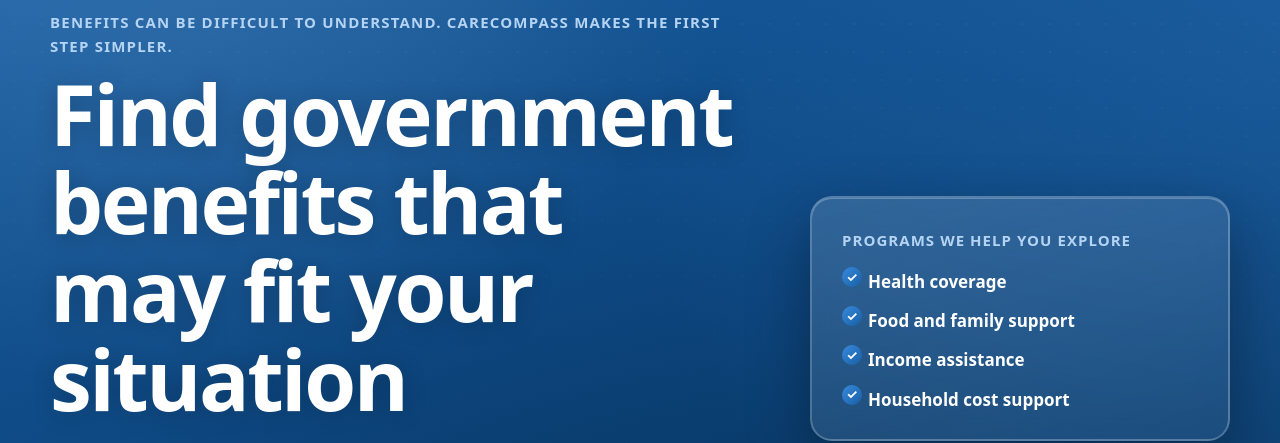
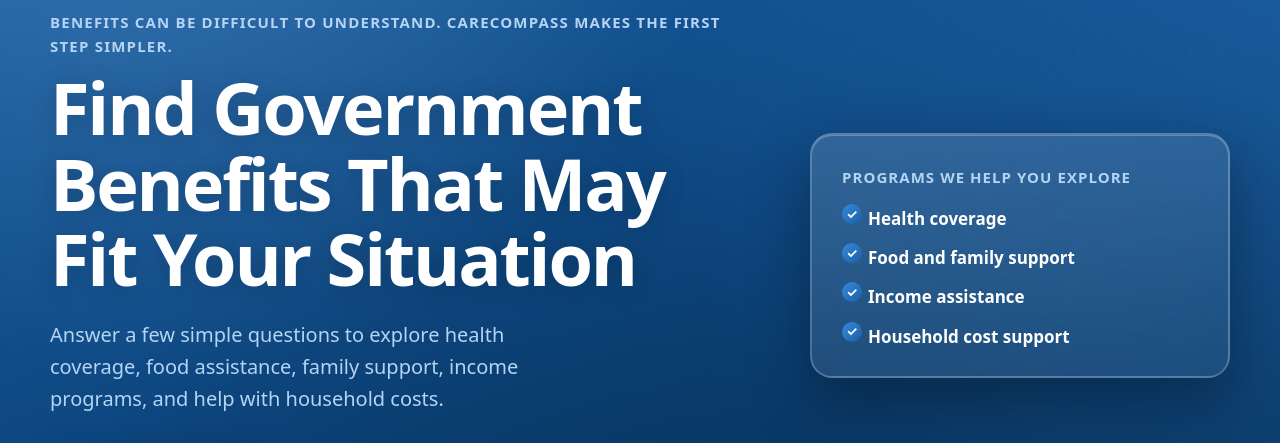
Before and after one commit to Commit-Crew-Marcy/Care-Compass, a React (Vite) app in the folder frontend/: page / in a window 1280 px wide. Shown: the part 174-617 px from the top of the page. Built offline with nearby package versions, Linux system fonts and the light colour scheme; no server answers.

Commit message:
Simplify tab title and title-case the hero heading, trim its font size

```diff
--- a/frontend/index.html
+++ b/frontend/index.html
@@ -4,7 +4,7 @@
     <meta charset="UTF-8" />
     <meta name="viewport" content="width=device-width, initial-scale=1.0" />
     <link rel="icon" type="image/svg+xml" href="/favicon.svg" />
-    <title>CareCompass — Find your healthcare benefits</title>
+    <title>CareCompass</title>
 </head>
   <body>
     <div id="root"></div>
--- a/frontend/src/index.css
+++ b/frontend/src/index.css
@@ -949,7 +949,7 @@ form button.btn { margin-top: 6px; }
   text-transform: uppercase;
 }
 .home-heading {
-  font-size: clamp(2.75rem, 7vw, 5.25rem);
+  font-size: clamp(2.5rem, 6vw, 4.5rem);
   font-weight: 800;
   line-height: 1.05;
   letter-spacing: -0.03em;
--- a/frontend/src/pages/Home.jsx
+++ b/frontend/src/pages/Home.jsx
@@ -11,7 +11,7 @@ export default function Home() {
     () => ({
       route: '/',
       pageTitle: 'CareCompass',
-      heading: 'Find government benefits that may fit your situation',
+      heading: 'Find Government Benefits That May Fit Your Situation',
       sectionHeadings: ['How It Works', 'Clear rules, responsible AI'],
       visibleControls: [
         { id: 'find-my-benefits-button', type: 'button', label: 'Find my benefits' },
@@ -45,7 +45,7 @@ export default function Home() {
               Benefits can be difficult to understand. CareCompass makes the first step simpler.
             </p>
             <h1 className="home-heading">
-              Find government benefits that may fit your situation
+              Find Government Benefits That May Fit Your Situation
             </h1>
             <p className="home-desc">
               Answer a few simple questions to explore health coverage, food assistance,
```
